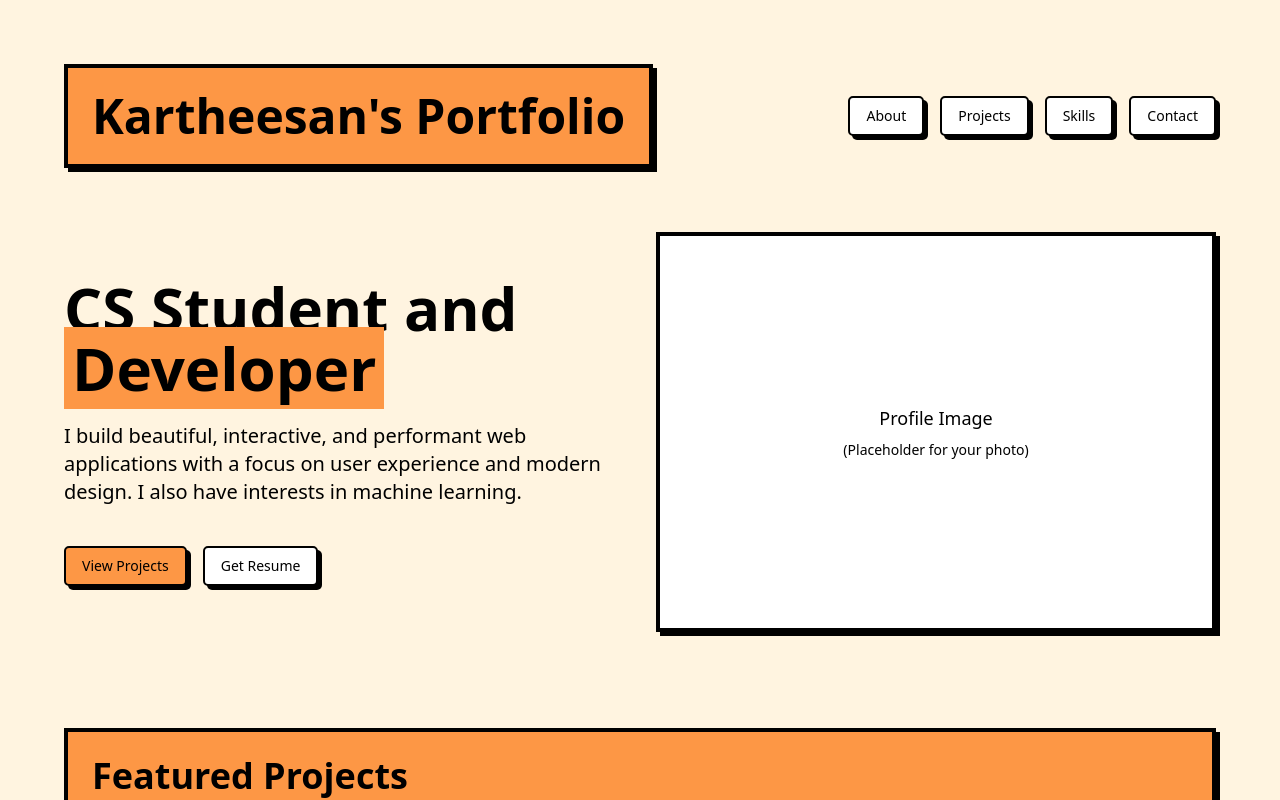
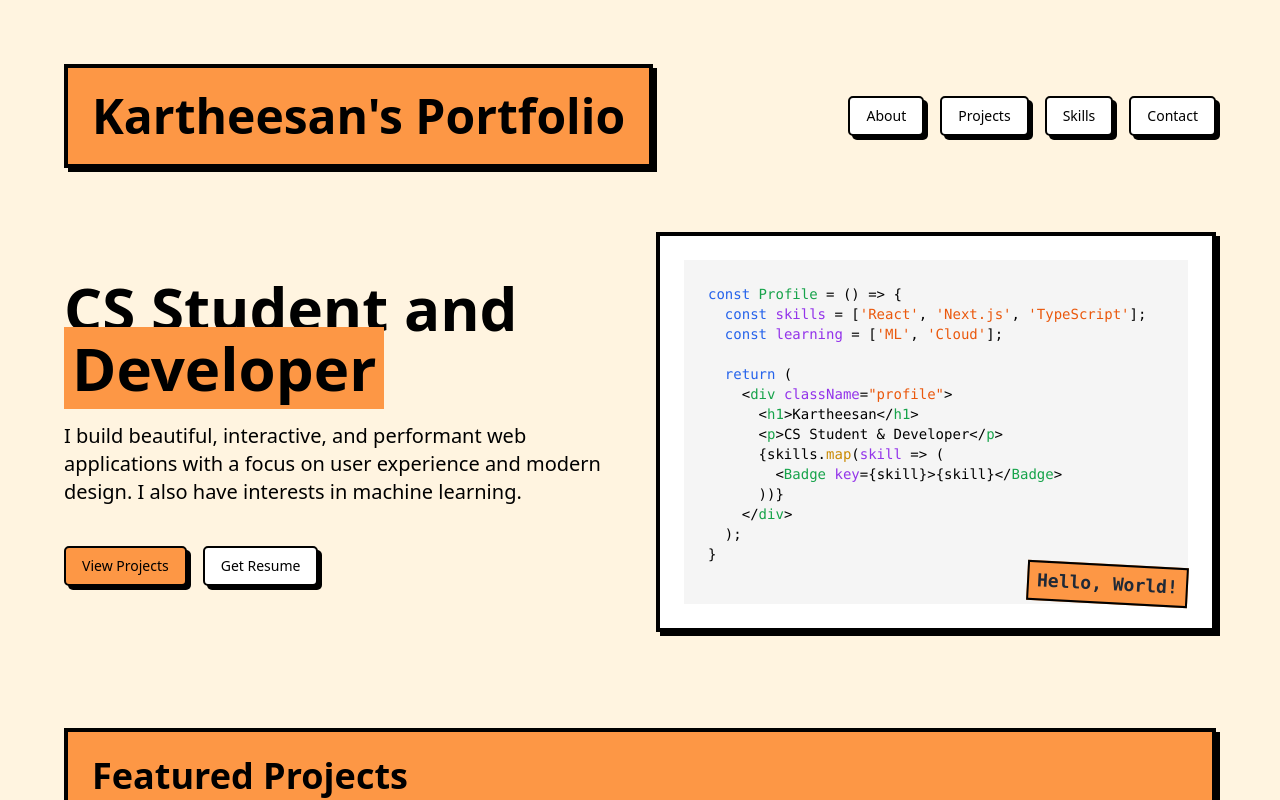
Before and after one commit to kartheesan05/portfolio, a Next.js app: page / in a window 1280 px wide. Shown: the top 800 px of the page. Built offline with nearby package versions, Linux system fonts and the light colour scheme.

Commit message:
profile placeholder

```diff
--- a/src/app/page.tsx
+++ b/src/app/page.tsx
@@ -52,10 +52,29 @@ export default function Home() {
               </Link>
             </div>
           </div>
-          <div className={getContentBoxClasses() + " flex items-center justify-center h-[400px]"}>
-            <div className="text-center">
-              <p className="text-lg mb-2">Profile Image</p>
-              <p className="text-sm">(Placeholder for your photo)</p>
+          <div className={getContentBoxClasses() + " flex items-center justify-center h-[400px] relative overflow-hidden"}>
+            <div className="w-full h-full bg-neutral-100 p-6 font-mono text-sm overflow-hidden">
+              <pre className="text-left">
+                <code className="text-xs md:text-sm">
+                  <span className="text-blue-600">const</span> <span className="text-green-600">Profile</span> = () =&gt; {'{'}
+                  <br />  <span className="text-blue-600">const</span> <span className="text-purple-600">skills</span> = [<span className="text-orange-600">'React'</span>, <span className="text-orange-600">'Next.js'</span>, <span className="text-orange-600">'TypeScript'</span>];
+                  <br />  <span className="text-blue-600">const</span> <span className="text-purple-600">learning</span> = [<span className="text-orange-600">'ML'</span>, <span className="text-orange-600">'Cloud'</span>];
+                  <br />
+                  <br />  <span className="text-blue-600">return</span> (
+                  <br />    &lt;<span className="text-green-600">div</span> <span className="text-purple-600">className</span>=<span className="text-orange-600">"profile"</span>&gt;
+                  <br />      &lt;<span className="text-green-600">h1</span>&gt;Kartheesan&lt;/<span className="text-green-600">h1</span>&gt;
+                  <br />      &lt;<span className="text-green-600">p</span>&gt;CS Student & Developer&lt;/<span className="text-green-600">p</span>&gt;
+                  <br />      {'{'}skills.<span className="text-yellow-600">map</span>(<span className="text-purple-600">skill</span> =&gt; (
+                  <br />        &lt;<span className="text-green-600">Badge</span> <span className="text-purple-600">key</span>={'{'}skill{'}'}&gt;{'{'}skill{'}'}&lt;/<span className="text-green-600">Badge</span>&gt;
+                  <br />      )){'}'}
+                  <br />    &lt;/<span className="text-green-600">div</span>&gt;
+                  <br />  );
+                  <br />{'}'}
+                </code>
+              </pre>
+              <div className="absolute bottom-6 right-6 text-lg font-bold text-gray-800 bg-main px-2 py-1 border-2 border-border shadow-neobrutalism rotate-3">
+                Hello, World!
+              </div>
             </div>
           </div>
         </div>
```
